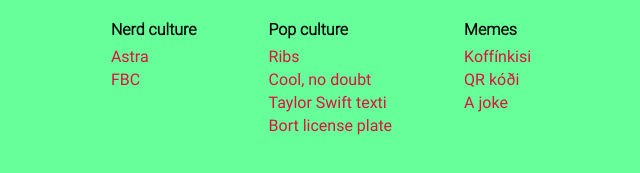
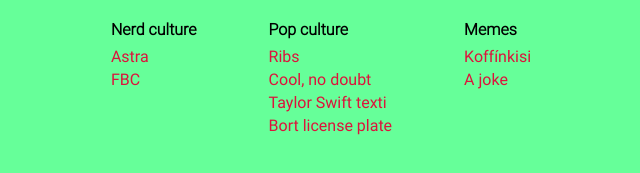
Before and after one commit to elfaroliver/gjafalisti, a website: page pages/stickers.html in a window 1280 px wide. Shown: the part 519-692 px from the top of the page, 319-959 px from the left. Drawn offline with Linux system fonts and the light colour scheme.

Commit message:
RedBubble rickrollaði mig

```diff
--- a/pages/stickers.html
+++ b/pages/stickers.html
@@ -55,7 +55,8 @@
           <div class="card">
             <p>Memes</p>
             <li><a href="https://www.redbubble.com/i/sticker/Highly-caffeinated-Magnet-by-KelseyPatel/114759697.EJUG5" target="_blank">Koffínkisi</a></li>
-            <li><a href="https://www.redbubble.com/i/sticker/rickroll-qr-code-sticker-by-x-murphyarts-x/43639797.EJUG5" target="_blank">QR kóði</a></li>
+            <!-- Þetta fylgir greinilega öllum RedBubble sendingum, svo ég þarf ekki -->
+            <!-- <li><a href="https://www.redbubble.com/i/sticker/rickroll-qr-code-sticker-by-x-murphyarts-x/43639797.EJUG5" target="_blank">QR kóði</a></li> -->
             <li><a href="https://www.redbubble.com/i/sticker/for-legal-reasons-this-is-a-joke-by-cederucki/53211073.EJUG5" target="_blank">A joke</a></li>
           </div>
         </ul>
```
